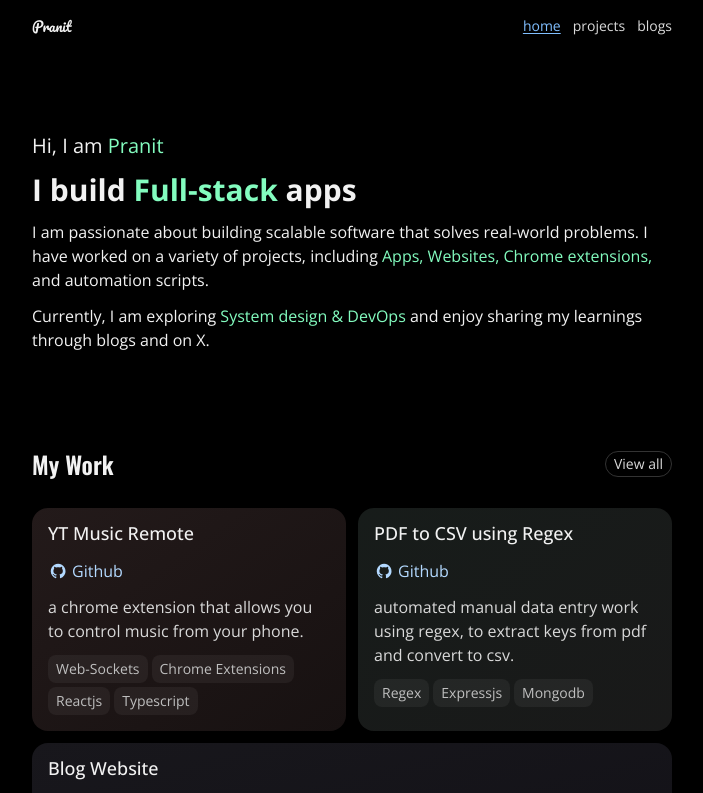
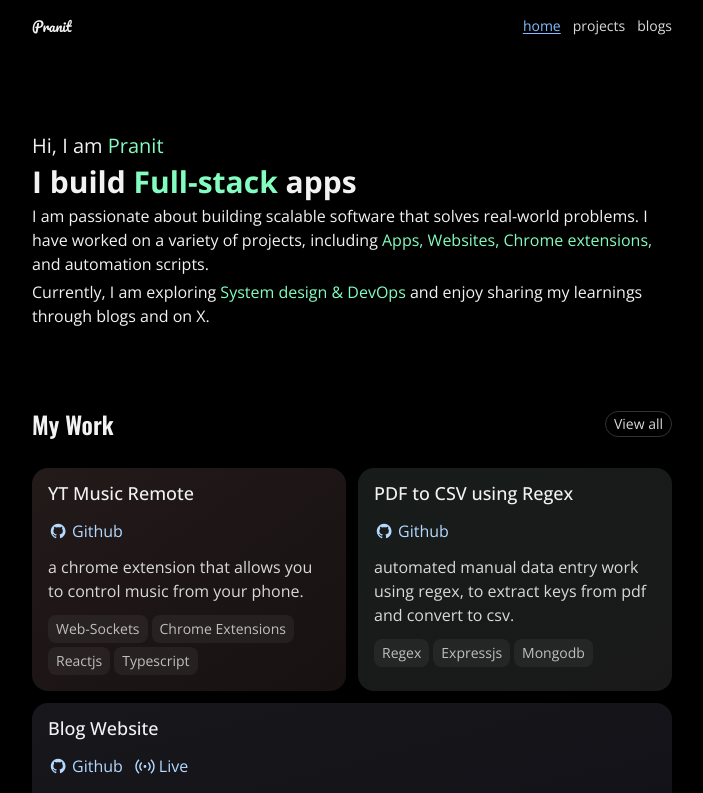
Before and after one commit to pranitmane/personal-website, a Next.js app: page / in a window 1280 px wide. Shown: the top 793 px of the page, without its empty margins (288-991 px from the left). Built offline with nearby package versions, Linux system fonts and the light colour scheme.

Commit message:
minor layout fix

```diff
--- a/src/app/blogs/page.tsx
+++ b/src/app/blogs/page.tsx
@@ -41,7 +41,7 @@ export default async function BlogsPage() {
     },
   ]
   return (
-    <main className="flex flex-col gap-24">
+    <main className="flex flex-col gap-20">
       <h1 className={twMerge("text-4xl font-semibold text-center", oswald.className)}>Writings 🖊️</h1>
       <div className="w-full flex flex-col gap-3">
         {posts.map((post) => (
--- a/src/app/page.tsx
+++ b/src/app/page.tsx
@@ -55,7 +55,7 @@ export default async function Home() {
   ];
 
   return (
-    <main className='flex flex-col gap-24'>
+    <main className='flex flex-col gap-20'>
       <Intro />
       <section className='flex flex-col gap-7'>
         <div className='flex flex-row justify-between items-center'>
@@ -114,7 +114,7 @@ function ViewAllButton({ href }: { href: string }) {
 
 function Intro() {
   return (
-    <section className="w-full flex flex-col gap-3 justify-center" >
+    <section className="w-full flex flex-col gap-1 justify-center" >
       <h1 className="text-xl">Hi, I am <span className="text-highlightTxt">Pranit</span></h1>
       <h2 className="text-3xl font-bold">
         I build <span className="text-highlightTxt">Full-stack</span> apps
--- a/src/app/projects/page.tsx
+++ b/src/app/projects/page.tsx
@@ -8,7 +8,7 @@ const oswald = Oswald({ weight: "600", subsets: ["latin"] })
 
 export default function AboutPage() {
     return (
-        <main className="flex flex-col gap-24">
+        <main className="flex flex-col gap-20">
             <h1 className={twMerge("text-4xl font-semibold text-center", oswald.className)}>Projects 🛠️</h1>
             <div className='flex flex-row flex-wrap gap-3'>
                 {projects.map((project) => (
--- a/src/components/feature/blog-post.tsx
+++ b/src/components/feature/blog-post.tsx
@@ -5,17 +5,16 @@ type BlogPostProps = {
   title: string,
   date: string,
   slug: string,
-  category:string
+  category: string
 }
 
 export default function BlogPost(props: BlogPostProps) {
-
   return (
     <Link
       href={`/blogs/${props.slug}`}
       className="w-full flex flex-row justify-between items-center">
       <h2 className="text-lg w-fit font-medium hover:text-hyperlinkHover">{props.title}</h2>
-      <ShowDate className="text-tertiaryTxt text-sm" date={props.date}/>
+      <ShowDate className="text-tertiaryTxt text-sm" date={props.date} />
     </Link>
   )
 }
```
